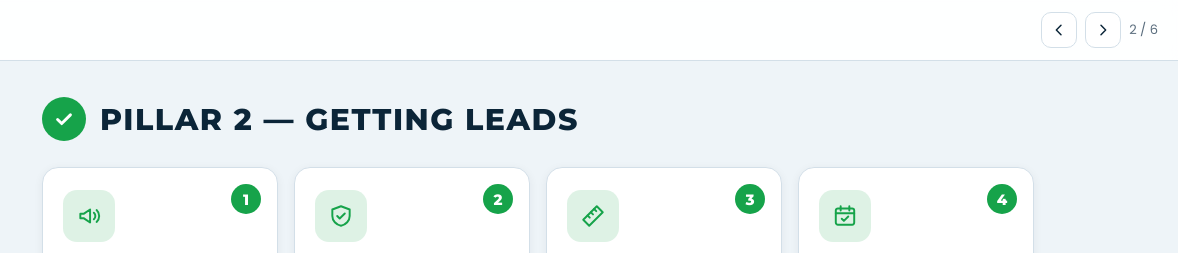
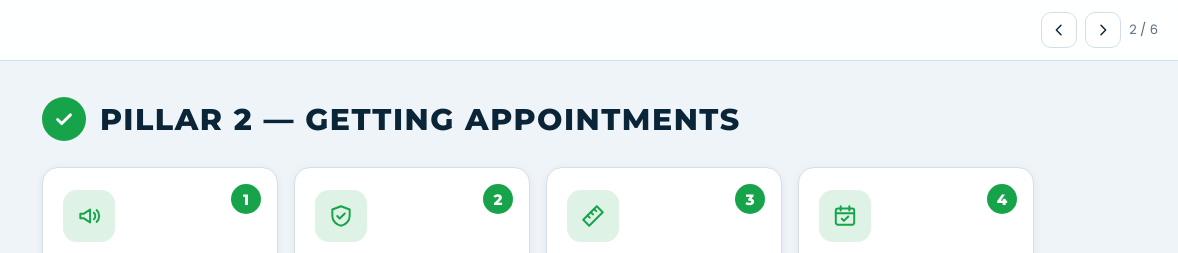
Before and after one commit to MichaelVanhoutte1/roof-funnel, a plain HTML site: page deck/index.html in a window 1280 px wide. Both pictures are taken after a click on the button 1208 px from the left and 30 px from the top of the page. Shown: the top 253 px of the page, 102-1280 px from the left. Drawn offline with Linux system fonts and the light colour scheme; a script that the page names is missing.

Commit message:
fix(deck): Pillar 2 heading reads Getting Appointments
Co-Authored-By: Claude Fable 5.1 <noreply@anthropic.com>

```diff
--- a/deck/index.html
+++ b/deck/index.html
@@ -35,9 +35,9 @@
 
 </div>
 </section>
-<section class="slide" data-title="Pillar 2 — Getting Leads" aria-label="Pillar 2">
+<section class="slide" data-title="Pillar 2 — Getting Appointments" aria-label="Pillar 2">
 <div class="slide-inner">
-  <div class="pillar"><div class="pillar-check"><svg viewBox="0 0 24 24"><path d="M5 12.5l4.5 4.5L19 7.5"/></svg></div><h1>Pillar 2 — Getting Leads</h1></div>
+  <div class="pillar"><div class="pillar-check"><svg viewBox="0 0 24 24"><path d="M5 12.5l4.5 4.5L19 7.5"/></svg></div><h1>Pillar 2 — Getting Appointments</h1></div>
   <div class="path"><div class="path-step"><span class="path-n">1</span><span class="tile-ic"><svg viewBox="0 0 24 24" aria-hidden="true"><path d="M4 10v4h3l6 4V6L7 10H4z"/><path d="M16.5 9a4 4 0 0 1 0 6M19 6.5a7.5 7.5 0 0 1 0 11"/></svg></span><span class="path-t">We run the ads under your brand, aimed at the wealthiest zip codes</span></div><div class="path-step"><span class="path-n">2</span><span class="tile-ic"><svg viewBox="0 0 24 24" aria-hidden="true"><path d="M12 3l8 3v6c0 4.4-3.4 8-8 9-4.6-1-8-4.6-8-9V6z"/><path d="M8.5 12l2.3 2.3 4.7-4.6"/></svg></span><span class="path-t">We call and financially qualify every lead</span></div><div class="path-step"><span class="path-n">3</span><span class="tile-ic"><svg viewBox="0 0 24 24" aria-hidden="true"><path d="M3 15.5l12.5-12.5 5.5 5.5L8.5 21 3 15.5z"/><path d="M7 11.5l2 2M10 8.5l2 2M13 5.5l2 2"/></svg></span><span class="path-t">We measure the roof</span></div><div class="path-step"><span class="path-n">4</span><span class="tile-ic"><svg viewBox="0 0 24 24" aria-hidden="true"><rect x="3.5" y="5" width="17" height="15" rx="2"/><path d="M3.5 9.5h17M8 3v4M16 3v4M9 14.5l2 2 4-4"/></svg></span><span class="path-t">We book the appointment on your calendar</span></div></div>
   <div class="outcome"><b>Outcome:</b> Pre-qualified homeowners land on your calendar, and you just show up and close.</div>
   <div class="extra"><div class="extra-h">👇 Leads booked like in real time</div>
```
